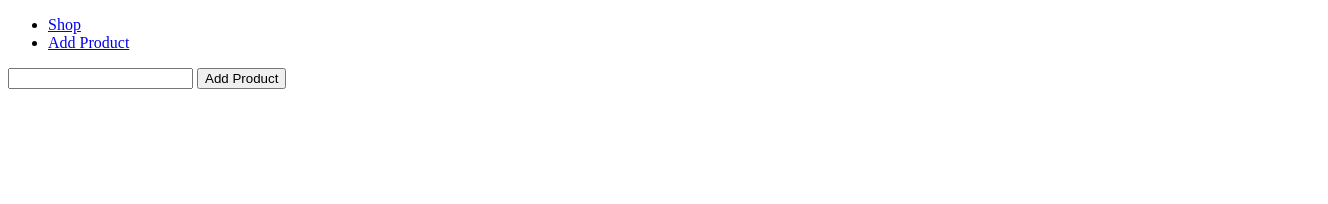
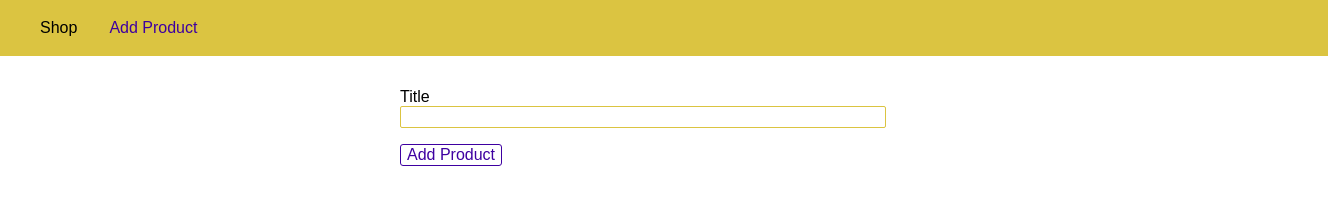
Before and after one commit to brickly26/nodeUdemy, a website: page Section4/views/add-product.html in a window 1280 px wide. Shown: the whole page, 1328 px wide, since content can reach past the window. Drawn offline with Linux system fonts and the light colour scheme.

Commit message:
added styling and got css files from public folder

```diff
--- a/Section4/app.js
+++ b/Section4/app.js
@@ -9,6 +9,7 @@ const shopRoutes = require('./routes/shop')
 const app = express();
 
 app.use(bodyParser.urlencoded({extended: false}));
+app.use(express.static(path.join(__dirname, 'public')))
 
 app.use('/admin', adminRoutes);
 app.use(shopRoutes);
--- /dev/null
+++ b/Section4/public/css/main.css
@@ -0,0 +1,46 @@
+body {
+  padding: 0;
+  margin: 0;
+  font-family: sans-serif;
+}
+
+main {
+  padding: 1rem;
+}
+
+.main-header {
+  width: 100%;
+  height: 3.5rem;
+  background-color: #dbc441;
+  padding: 0 1.5rem;
+}
+
+.main-header__item-list {
+  padding: 0;
+  margin: 0;
+  list-style: none;
+  display: flex;
+}
+
+.main-header__item {
+  margin: 0;
+  padding: 0;
+  margin: 0 1rem;
+}
+
+.main-header__item a {
+  text-decoration: none;
+  color: black;
+}
+
+.main-header__nav {
+  height: 100%;
+  display: flex;
+  align-items: center;
+}
+
+.main-header__item a:hover,
+.main-header__item a:active,
+.main-header__item a.active {
+  color: #3e00a1;
+}
--- /dev/null
+++ b/Section4/public/css/product.css
@@ -0,0 +1,36 @@
+.product-form {
+  width: 30rem;
+  max-width: 90%;
+  margin: auto;
+}
+
+.form-control {
+  margin: 1rem 0;
+}
+
+.form-control label,
+.form-control input {
+  display: block;
+  width: 100%
+}
+
+.form-control input {
+  border: 1px solid #dbc441;
+  font: inherit;
+  border-radius: 2px;
+}
+
+button {
+  font: inherit;
+  border: 1px solid #3e00a1;
+  color: #3e00a1;
+  background: white;
+  border-radius: 3px;
+  cursor: pointer;
+}
+
+button:hover,
+button:active {
+  background-color: #3e00a1;
+  color: white
+}
--- a/Section4/routes/admin.js
+++ b/Section4/routes/admin.js
@@ -2,12 +2,10 @@ const path = require('path')
 
 const express = require('express');
 
-const rootDir = require('../util/path')
-
 const router = express.Router();
 
 router.get('/add-product', (req, res, next) => {
-  res.sendFile(path.join(rootDir, '..', 'views', 'add-product.html'))
+  res.sendFile(path.join(__dirname, '..', 'views', 'add-product.html'))
 });
 
 router.post('/add-product', (req, res, next) => {
--- a/Section4/routes/shop.js
+++ b/Section4/routes/shop.js
@@ -2,12 +2,10 @@ const path = require('path');
 
 const express = require('express');
 
-const rootDir = require('../util/path')
-
 const router = express.Router()
 
 router.get('/', (req, res, next) => {
-  res.sendFile(path.join(rootDir, '..', 'views', 'shop.html'))
+  res.sendFile(path.join(__dirname, '..', 'views', 'shop.html'))
 });
 
 module.exports = router
--- a/Section4/views/add-product.html
+++ b/Section4/views/add-product.html
@@ -5,20 +5,26 @@
   <meta http-equiv="X-UA-Compatible" content="IE=edge">
   <meta name="viewport" content="width=device-width, initial-scale=1.0">
   <title>Add Product</title>
+  <link rel="stylesheet" href="/css/main.css">
+  <link rel="stylesheet" href="/css/product.css">
 </head>
 <body>
-    <header>
-      <nav>
-        <ul>
-          <li><a href="/">Shop</a></li>
-          <li><a href="/admin/add-product">Add Product</a></li>
-        </ul>
-      </nav>
-    </header>
+  <header class="main-header">
+    <nav class="main-header__nav">
+      <ul class="main-header__item-list">
+        <li class="main-header__item"><a href="/">Shop</a></li>
+        <li class="main-header__item"><a class="active" href="admin/add-product">Add Product</a></li>
+      </ul>
+    </nav>
+  </header>
 
     <main>
-      <form action="/admin/add-product" method="POST">
-        <input type="text" name="title">
+      <form class="product-form" action="/admin/add-product" method="POST">
+        <div class="form-control">
+          <label for="title">Title</label>
+          <input type="text" name="title" id="title">
+        </div>
+
         <button type="submit">Add Product</button>
       </form>
     </main>
```
Also changed, not shown: Section4/views/pageNotFound.html (+9 -8 lines), Section4/views/shop.html (+6 -5 lines).
